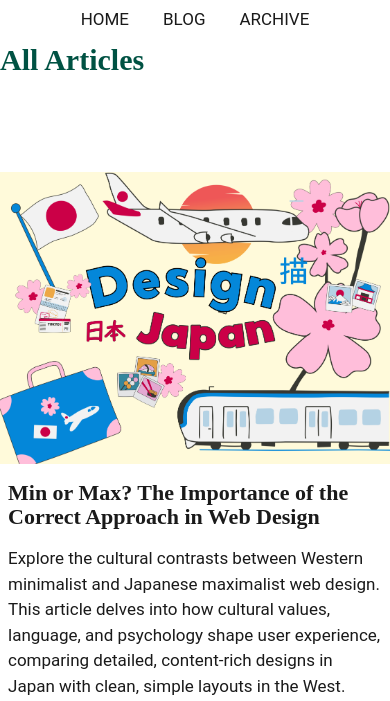
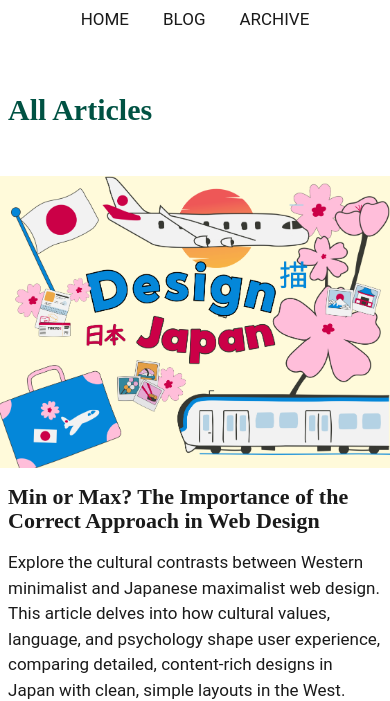
Before and after one commit to valentina-mota/11ty-blog-site, an Eleventy site: page src/blog.njk in a window 390 px wide. Shown: the part 147-848 px from the top of the page. Built offline with nearby package versions, Linux system fonts and the light colour scheme; Eleventy itself is replaced by a stand-in of ours; files that its build step writes are made by us from their sources.

Commit message:
amended mediaquery

```diff
--- a/src/style.css
+++ b/src/style.css
@@ -493,6 +493,13 @@ footer span:hover a {
     margin-left: 8px;
   }
 
+  .section-title {
+    margin-top: 50px;
+    padding-left: 8px;
+  }
 
+  .articles__list.flow {
+    margin-top: 50px;
+  }
 
 }
```
